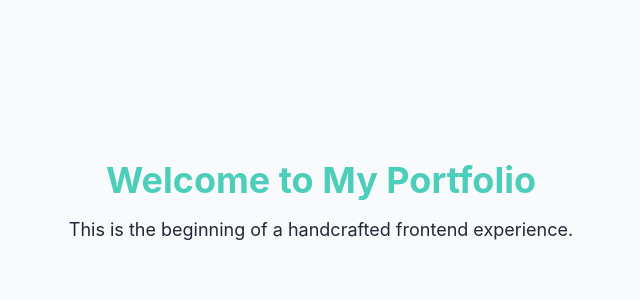
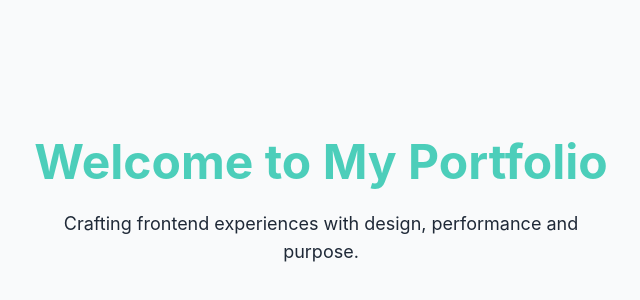
Before and after one commit to quim-romero/portfolio, a React (Vite) app: page / in a window 1280 px wide. Shown: the part 198-498 px from the top of the page, without its empty margins (319-959 px from the left). Built offline with nearby package versions, Linux system fonts and the light colour scheme.

Commit message:
feat: add semantic tags and main section to Home

```diff
--- a/src/pages/Home.tsx
+++ b/src/pages/Home.tsx
@@ -3,12 +3,15 @@ import Layout from '../layout/Layout';
 export default function Home() {
   return (
     <Layout>
-      <section className="flex flex-col items-center justify-center min-h-screen px-4">
-        <h1 className="text-4xl font-bold text-brand mb-4">Welcome to My Portfolio</h1>
-        <p className="text-lg text-muted text-center max-w-xl">
-          This is the beginning of a handcrafted frontend experience.
+      <main
+        role="main"
+        className="flex flex-col items-center justify-center min-h-screen px-6 text-center"
+      >
+        <h1 className="text-5xl font-bold text-brand mb-6">Welcome to My Portfolio</h1>
+        <p className="text-lg text-muted max-w-xl">
+          Crafting frontend experiences with design, performance and purpose.
         </p>
-      </section>
+      </main>
     </Layout>
   );
 }
```
